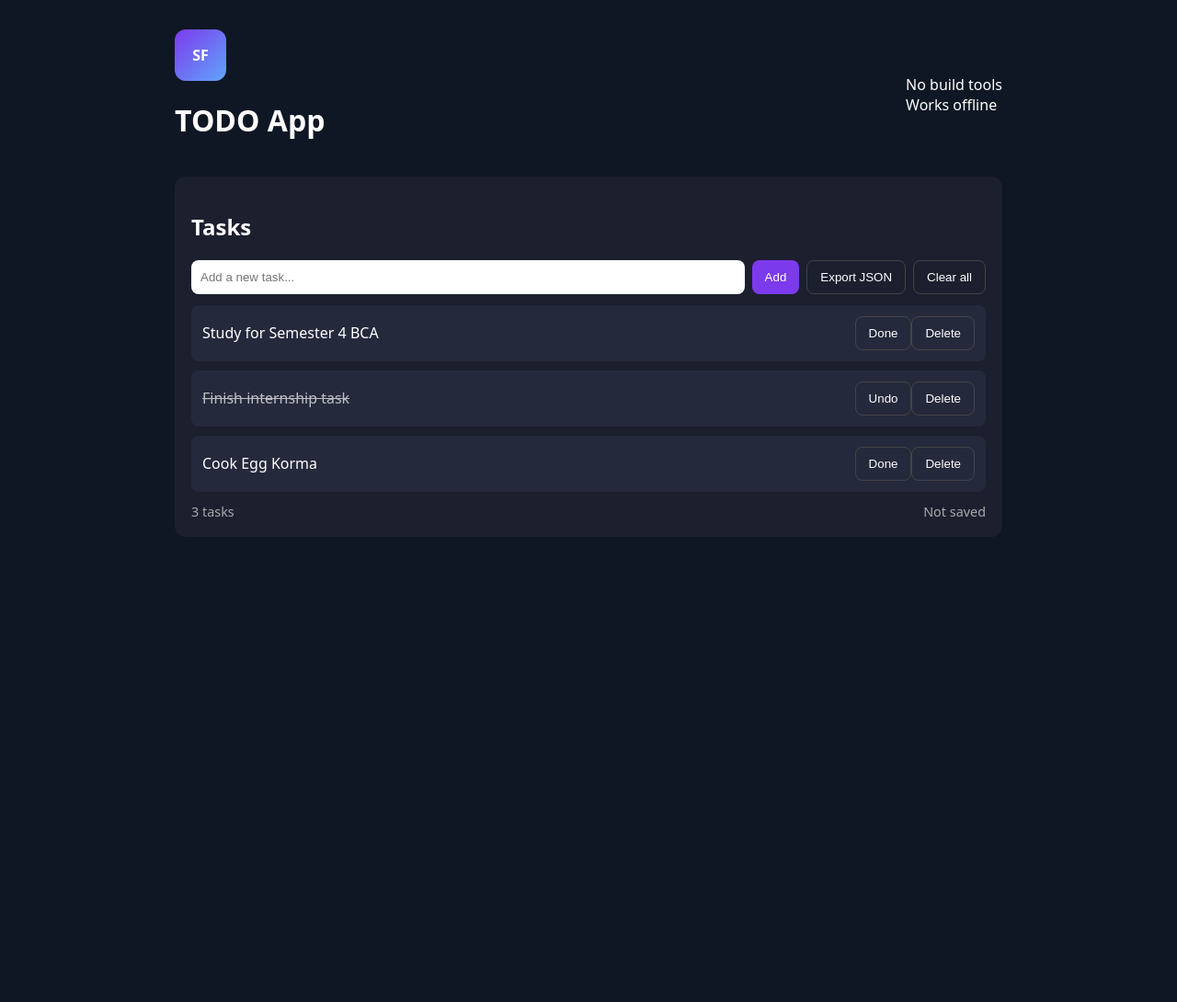
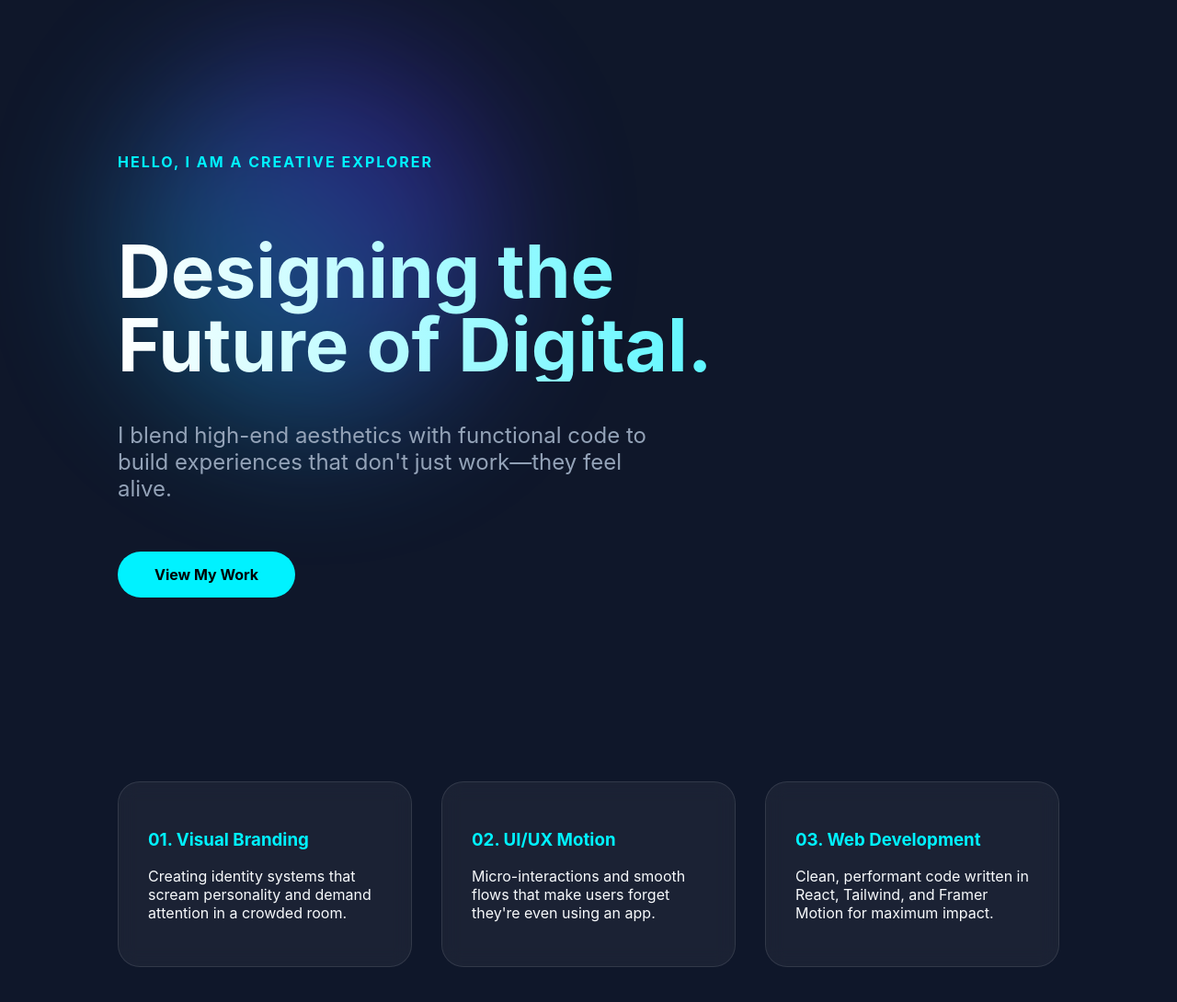
Before and after one commit to Sum-D/Sumitra_project, a plain HTML site: page index.html in a window 1280 px wide. Shown: the whole page at 92% size. Before the commit the page ends 800 px from the top, so only its background shows below. Drawn offline with Linux system fonts and the light colour scheme.

Commit message:
Add files via upload

```diff
--- a/index.html
+++ b/index.html
@@ -1,42 +1,139 @@
-<!doctype html>
+<!DOCTYPE html>
 <html lang="en">
+
 <head>
-  <meta charset="utf-8" />
-  <meta name="viewport" content="width=device-width,initial-scale=1" />
-  <title>TODO App</title>
-  <link rel="stylesheet" href="style.css">
+    <meta charset="UTF-8">
+    <meta name="viewport" content="width=device-width, initial-scale=1.0">
+    <title>Creative Portfolio | Bold & Bright</title>
+    <style>
+         :root {
+            --bg: #0f172a;
+            --accent-1: #00f2ff;
+            --accent-2: #7000ff;
+            --text: #f8fafc;
+        }
+
+        body {
+            background-color: var(--bg);
+            color: var(--text);
+            font-family: 'Inter', sans-serif;
+            margin: 0;
+            overflow-x: hidden;
+        }
+        /* Animated Background Blobs */
+
+        .blob {
+            position: absolute;
+            width: 400px;
+            height: 400px;
+            background: linear-gradient(45deg, var(--accent-1), var(--accent-2));
+            filter: blur(80px);
+            border-radius: 50%;
+            z-index: -1;
+            opacity: 0.4;
+            animation: move 20s infinite alternate;
+        }
+
+        @keyframes move {
+            from {
+                transform: translate(-10%, -10%);
+            }
+            to {
+                transform: translate(100%, 50%);
+            }
+        }
+        /* Layout */
+
+        header {
+            height: 100vh;
+            display: flex;
+            flex-direction: column;
+            justify-content: center;
+            padding: 0 10%;
+        }
+
+        h1 {
+            font-size: 5rem;
+            line-height: 1;
+            margin-bottom: 20px;
+            background: linear-gradient(to right, #fff, var(--accent-1));
+            -webkit-background-clip: text;
+            -webkit-text-fill-color: transparent;
+        }
+
+        .tagline {
+            font-size: 1.5rem;
+            color: #94a3b8;
+            max-width: 600px;
+        }
+
+        .grid {
+            display: grid;
+            grid-template-columns: repeat(auto-fit, minmax(300px, 1fr));
+            gap: 2rem;
+            padding: 50px 10%;
+        }
+        /* Glass Cards */
+
+        .card {
+            background: rgba(255, 255, 255, 0.05);
+            backdrop-filter: blur(10px);
+            border: 1px solid rgba(255, 255, 255, 0.1);
+            padding: 2rem;
+            border-radius: 24px;
+            transition: transform 0.3s ease, border-color 0.3s ease;
+        }
+
+        .card:hover {
+            transform: translateY(-10px);
+            border-color: var(--accent-1);
+        }
+
+        .btn {
+            display: inline-block;
+            margin-top: 30px;
+            padding: 15px 40px;
+            background: var(--accent-1);
+            color: #000;
+            text-decoration: none;
+            font-weight: bold;
+            border-radius: 50px;
+            transition: 0.3s;
+        }
+
+        .btn:hover {
+            box-shadow: 0 0 20px var(--accent-1);
+            transform: scale(1.05);
+        }
+    </style>
 </head>
+
 <body>
-  <main class="app">
+    <div class="blob"></div>
+
     <header>
-      <div class="brand">
-        <div class="logo">SF</div>
+        <p style="color: var(--accent-1); font-weight: bold; letter-spacing: 2px;">HELLO, I AM A CREATIVE EXPLORER</p>
+        <h1>Designing the <br>Future of Digital.</h1>
+        <p class="tagline">I blend high-end aesthetics with functional code to build experiences that don't just work—they feel alive.</p>
         <div>
-          <h1>TODO App</h1>
+            <a href="#" class="btn">View My Work</a>
         </div>
-      </div>
-      <div class="badges">
-        <div class="pill">No build tools</div>
-        <div class="pill">Works offline</div>
-      </div>
     </header>
 
-    <section class="card">
-      <h2>Tasks</h2>
-      <div class="controls">
-        <input id="task-input" type="text" placeholder="Add a new task...">
-        <button id="add-btn">Add</button>
-        <button id="export-btn" class="ghost">Export JSON</button>
-        <button id="clear-btn" class="ghost">Clear all</button>
-      </div>
-      <ul id="tasks" class="tasks"></ul>
-      <footer class="meta">
-        <span id="count">0 tasks</span>
-        <span id="saved">Not saved</span>
-      </footer>
+    <section class="grid">
+        <div class="card">
+            <h3 style="color: var(--accent-1);">01. Visual Branding</h3>
+            <p>Creating identity systems that scream personality and demand attention in a crowded room.</p>
+        </div>
+        <div class="card">
+            <h3 style="color: var(--accent-1);">02. UI/UX Motion</h3>
+            <p>Micro-interactions and smooth flows that make users forget they're even using an app.</p>
+        </div>
+        <div class="card">
+            <h3 style="color: var(--accent-1);">03. Web Development</h3>
+            <p>Clean, performant code written in React, Tailwind, and Framer Motion for maximum impact.</p>
+        </div>
     </section>
+</body>
 
-    <script src="script.js"></script>
-  </main>
-</body>
 </html>
```
